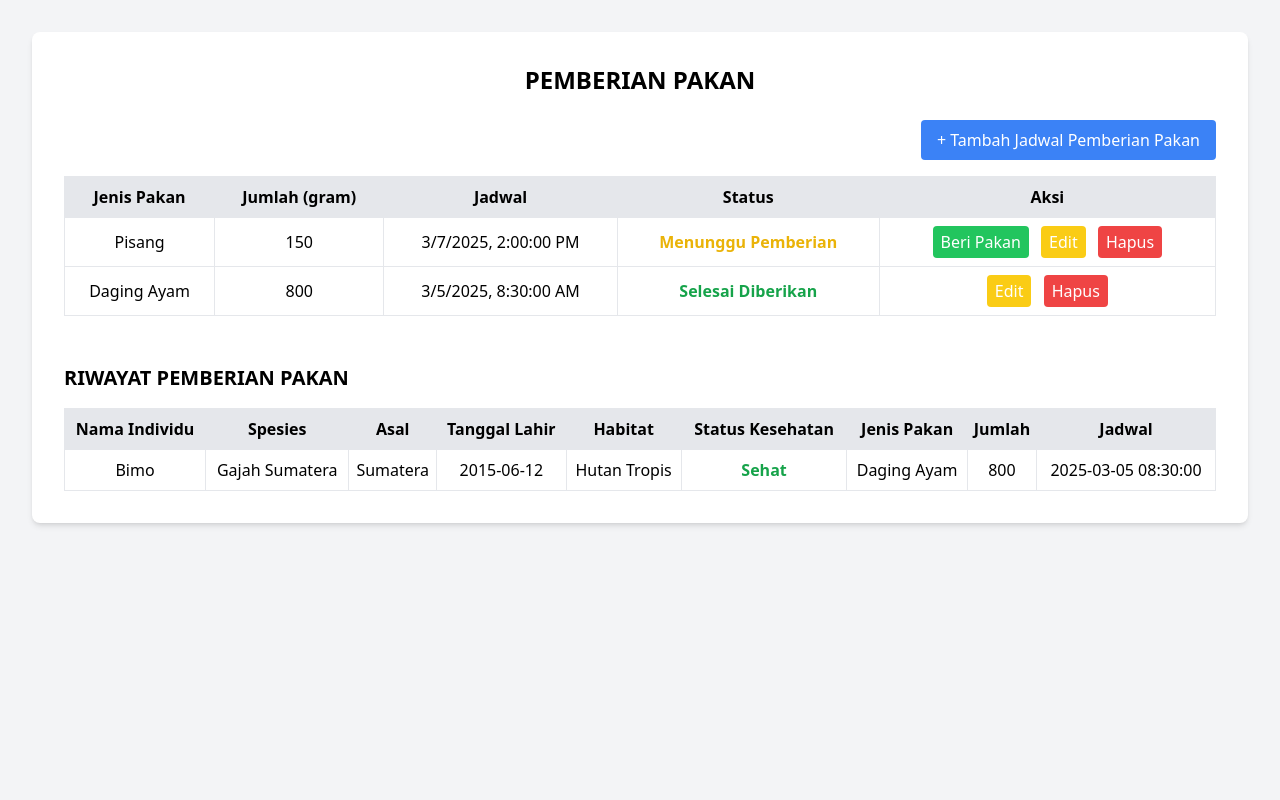
After one commit to Sizopi-C6/sizopi, a Django app: page /pemberian-pakan/ in a window 1280 px wide. The commit adds this page. Run offline with Django 5.2, Linux system fonts and the light colour scheme; some libraries are stand-ins or nearby versions.

Commit message:
feat: CRUD pemberian pakan (pennjaga hewan)

```diff
--- /dev/null
+++ b/kesehatan_hewan/templates/pemberian_pakan.html
@@ -0,0 +1,204 @@
+<!DOCTYPE html>
+<html lang="id">
+<head>
+  <meta charset="UTF-8">
+  <meta name="viewport" content="width=device-width, initial-scale=1.0">
+  <title>Pemberian Pakan</title>
+  <script src="https://cdn.tailwindcss.com"></script>
+</head>
+<body class="bg-gray-100 min-h-screen p-8">
+
+  <div class="max-w-7xl mx-auto bg-white p-8 rounded-lg shadow-md">
+    <h1 class="text-2xl font-bold text-center mb-6">PEMBERIAN PAKAN</h1>
+
+    <div class="flex justify-end mb-4">
+      <button onclick="openModal('add')" class="bg-blue-500 hover:bg-blue-600 text-white py-2 px-4 rounded">
+        + Tambah Jadwal Pemberian Pakan
+      </button>
+    </div>
+
+    <table class="min-w-full bg-white border mb-8">
+      <thead class="bg-gray-200">
+        <tr>
+          <th class="py-2 border">Jenis Pakan</th>
+          <th class="py-2 border">Jumlah (gram)</th>
+          <th class="py-2 border">Jadwal</th>
+          <th class="py-2 border">Status</th>
+          <th class="py-2 border">Aksi</th>
+        </tr>
+      </thead>
+      <tbody id="feedTable" class="text-center">
+      </tbody>
+    </table>
+
+    <h2 class="text-xl font-bold mb-4 mt-12">RIWAYAT PEMBERIAN PAKAN</h2>
+    <table class="min-w-full bg-white border">
+      <thead class="bg-gray-200">
+        <tr>
+          <th class="py-2 border">Nama Individu</th>
+          <th class="py-2 border">Spesies</th>
+          <th class="py-2 border">Asal</th>
+          <th class="py-2 border">Tanggal Lahir</th>
+          <th class="py-2 border">Habitat</th>
+          <th class="py-2 border">Status Kesehatan</th>
+          <th class="py-2 border">Jenis Pakan</th>
+          <th class="py-2 border">Jumlah</th>
+          <th class="py-2 border">Jadwal</th>
+        </tr>
+      </thead>
+      <tbody class="text-center">
+        <tr>
+          <td class="py-2 border">Bimo</td>
+          <td class="py-2 border">Gajah Sumatera</td>
+          <td class="py-2 border">Sumatera</td>
+          <td class="py-2 border">2015-06-12</td>
+          <td class="py-2 border">Hutan Tropis</td>
+          <td class="py-2 border text-green-600 font-bold">Sehat</td>
+          <td class="py-2 border">Daging Ayam</td>
+          <td class="py-2 border">800</td>
+          <td class="py-2 border">2025-03-05 08:30:00</td>
+        </tr>
+      </tbody>
+    </table>
+  </div>
+
+  <!-- Modal Tambah/Edit -->
+  <div id="modal" class="fixed inset-0 bg-black bg-opacity-50 hidden items-center justify-center">
+    <div class="bg-white p-6 rounded-lg shadow-lg w-full max-w-md">
+      <h2 id="modalTitle" class="text-xl font-bold mb-4 text-center">Form Pemberian Pakan</h2>
+      <form onsubmit="saveFeed(event)">
+        <div class="mb-4">
+          <label class="block text-gray-700 mb-2">Jenis Pakan:</label>
+          <input type="text" id="jenisPakan" class="w-full border px-3 py-2 rounded" required>
+        </div>
+        <div class="mb-4">
+          <label class="block text-gray-700 mb-2">Jumlah Pakan (gram):</label>
+          <input type="number" id="jumlahPakan" class="w-full border px-3 py-2 rounded" required>
+        </div>
+        <div class="mb-4">
+          <label class="block text-gray-700 mb-2">Jadwal:</label>
+          <input type="datetime-local" id="jadwalPakan" class="w-full border px-3 py-2 rounded" required>
+        </div>
+        <div class="flex justify-between">
+          <button type="submit" class="bg-green-500 hover:bg-green-600 text-white py-2 px-4 rounded">Simpan</button>
+          <button type="button" onclick="closeModal()" class="bg-red-500 hover:bg-red-600 text-white py-2 px-4 rounded">Batal</button>
+        </div>
+      </form>
+    </div>
+  </div>
+
+  <!-- Modal Delete -->
+  <div id="modal-delete" class="fixed inset-0 bg-black bg-opacity-50 hidden items-center justify-center">
+    <div class="bg-white p-6 rounded-lg shadow-lg w-full max-w-sm">
+      <h2 class="text-xl font-bold mb-4 text-center">Hapus Data</h2>
+      <p class="text-center mb-6">Apakah anda yakin ingin menghapus data ini?</p>
+      <div class="flex justify-between">
+        <button onclick="confirmDelete()" class="bg-green-500 hover:bg-green-600 text-white py-2 px-4 rounded">Ya</button>
+        <button onclick="closeDeleteModal()" class="bg-red-500 hover:bg-red-600 text-white py-2 px-4 rounded">Tidak</button>
+      </div>
+    </div>
+  </div>
+
+  <!-- Toast -->
+  <div id="toast" class="fixed bottom-4 right-4 bg-green-500 text-white px-4 py-2 rounded shadow-lg hidden">
+    Berhasil disimpan!
+  </div>
+
+  <script>
+    let feeds = [
+      { jenis: 'Pisang', jumlah: 150, jadwal: '2025-03-07T14:00', status: 'Menunggu' },
+      { jenis: 'Daging Ayam', jumlah: 800, jadwal: '2025-03-05T08:30', status: 'Selesai' }
+    ];
+    let editIndex = null;
+
+    function renderTable() {
+      const table = document.getElementById('feedTable');
+      table.innerHTML = '';
+      feeds.forEach((feed, index) => {
+        table.innerHTML += `
+          <tr>
+            <td class="py-2 border">${feed.jenis}</td>
+            <td class="py-2 border">${feed.jumlah}</td>
+            <td class="py-2 border">${new Date(feed.jadwal).toLocaleString()}</td>
+            <td class="py-2 border ${feed.status === 'Selesai' ? 'text-green-600' : 'text-yellow-500'} font-bold">${feed.status === 'Selesai' ? 'Selesai Diberikan' : 'Menunggu Pemberian'}</td>
+            <td class="py-2 border space-x-2">
+              ${feed.status !== 'Selesai' ? `<button onclick="markAsGiven(${index})" class="bg-green-500 hover:bg-green-600 text-white py-1 px-2 rounded">Beri Pakan</button>` : ''}
+              <button onclick="openModal('edit', ${index})" class="bg-yellow-400 hover:bg-yellow-500 text-white py-1 px-2 rounded">Edit</button>
+              <button onclick="openDeleteModal(${index})" class="bg-red-500 hover:bg-red-600 text-white py-1 px-2 rounded">Hapus</button>
+            </td>
+          </tr>
+        `;
+      });
+    }
+
+    function openModal(mode, index = null) {
+      document.getElementById('modal').classList.replace('hidden', 'flex');
+      document.getElementById('modalTitle').innerText = mode === 'add' ? 'Form Tambah Pemberian Pakan' : 'Edit Pemberian Pakan';
+      if (mode === 'edit' && index !== null) {
+        document.getElementById('jenisPakan').value = feeds[index].jenis;
+        document.getElementById('jumlahPakan').value = feeds[index].jumlah;
+        document.getElementById('jadwalPakan').value = feeds[index].jadwal;
+        editIndex = index;
+      } else {
+        document.getElementById('jenisPakan').value = '';
+        document.getElementById('jumlahPakan').value = '';
+        document.getElementById('jadwalPakan').value = '';
+        editIndex = null;
+      }
+    }
+
+    function closeModal() {
+      document.getElementById('modal').classList.replace('flex', 'hidden');
+    }
+
+    function saveFeed(event) {
+      event.preventDefault();
+      const jenis = document.getElementById('jenisPakan').value;
+      const jumlah = document.getElementById('jumlahPakan').value;
+      const jadwal = document.getElementById('jadwalPakan').value;
+      if (editIndex !== null) {
+        feeds[editIndex] = { jenis, jumlah, jadwal, status: feeds[editIndex].status };
+      } else {
+        feeds.push({ jenis, jumlah, jadwal, status: 'Menunggu' });
+      }
+      closeModal();
+      renderTable();
+      showToast('Berhasil disimpan!');
+    }
+
+    function openDeleteModal(index) {
+      document.getElementById('modal-delete').classList.replace('hidden', 'flex');
+      window.deleteIndex = index;
+    }
+
+    function closeDeleteModal() {
+      document.getElementById('modal-delete').classList.replace('flex', 'hidden');
+    }
+
+    function confirmDelete() {
+      feeds.splice(window.deleteIndex, 1);
+      closeDeleteModal();
+      renderTable();
+      showToast('Berhasil dihapus!');
+    }
+
+    function markAsGiven(index) {
+      feeds[index].status = 'Selesai';
+      renderTable();
+      showToast('Pakan berhasil diberikan!');
+    }
+
+    function showToast(message) {
+      const toast = document.getElementById('toast');
+      toast.innerText = message;
+      toast.classList.remove('hidden');
+      setTimeout(() => {
+        toast.classList.add('hidden');
+      }, 2000);
+    }
+
+    renderTable();
+  </script>
+
+</body>
+</html>
--- a/kesehatan_hewan/urls.py
+++ b/kesehatan_hewan/urls.py
@@ -4,4 +4,5 @@ from . import views
 urlpatterns = [
     path('rekam-medis-hewan/', views.rekam_medis_hewan, name='rekam_medis_hewan'),
     path('penjadwalan-pemeriksaan-kesehatan/', views.penjadwalan_pemeriksaan_kesehatan, name='penjadwalan_pemeriksaan_kesehatan'),
+    path('pemberian-pakan/', views.pemberian_pakan, name='pemberian_pakan'),
 ]
--- a/kesehatan_hewan/views.py
+++ b/kesehatan_hewan/views.py
@@ -5,3 +5,6 @@ def rekam_medis_hewan(request):
 
 def penjadwalan_pemeriksaan_kesehatan(request):
     return render(request, 'penjadwalan_pemeriksaan_kesehatan.html')
+
+def pemberian_pakan(request):
+    return render(request, 'pemberian_pakan.html')
```
Also changed, not shown: kesehatan_hewan/templates/penjadwalan_pemeriksaan_kesehatan.html (+31 -1 lines).
